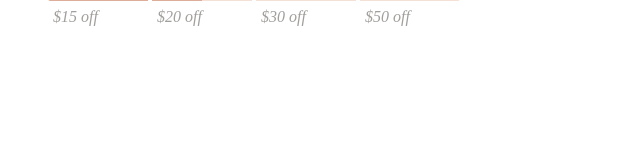
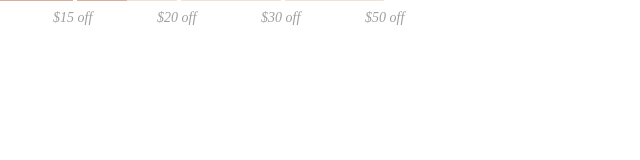
Before and after one commit to mbozzani/pdp-scroll, a plain HTML site: page scrollbar.html in a window 1280 px wide. Shown: the full height of the page, 0-640 px from the left. Drawn offline with Linux system fonts and the light colour scheme.

Commit message:
Fix progress bar font size and position

```diff
--- a/styles.css
+++ b/styles.css
@@ -17,6 +17,8 @@
   position: relative;
 }
 .progress-bar i {
+  font-size: 0.875rem;
+  font-weight: 300;
   color: #a19f9c;
   padding: 5px;
 }
@@ -37,7 +39,7 @@
   height: 5px;
   background: #ddad99;
   position: absolute;
-  left: 0px;
+  left: -75px;
   bottom: 25px;
   z-index: 2;
 }
@@ -47,7 +49,7 @@
   height: 5px;
   width: 100px;
   position: absolute;
-  left: 0;
+  left: -75px;
   bottom: 25px;
 }
 
```
